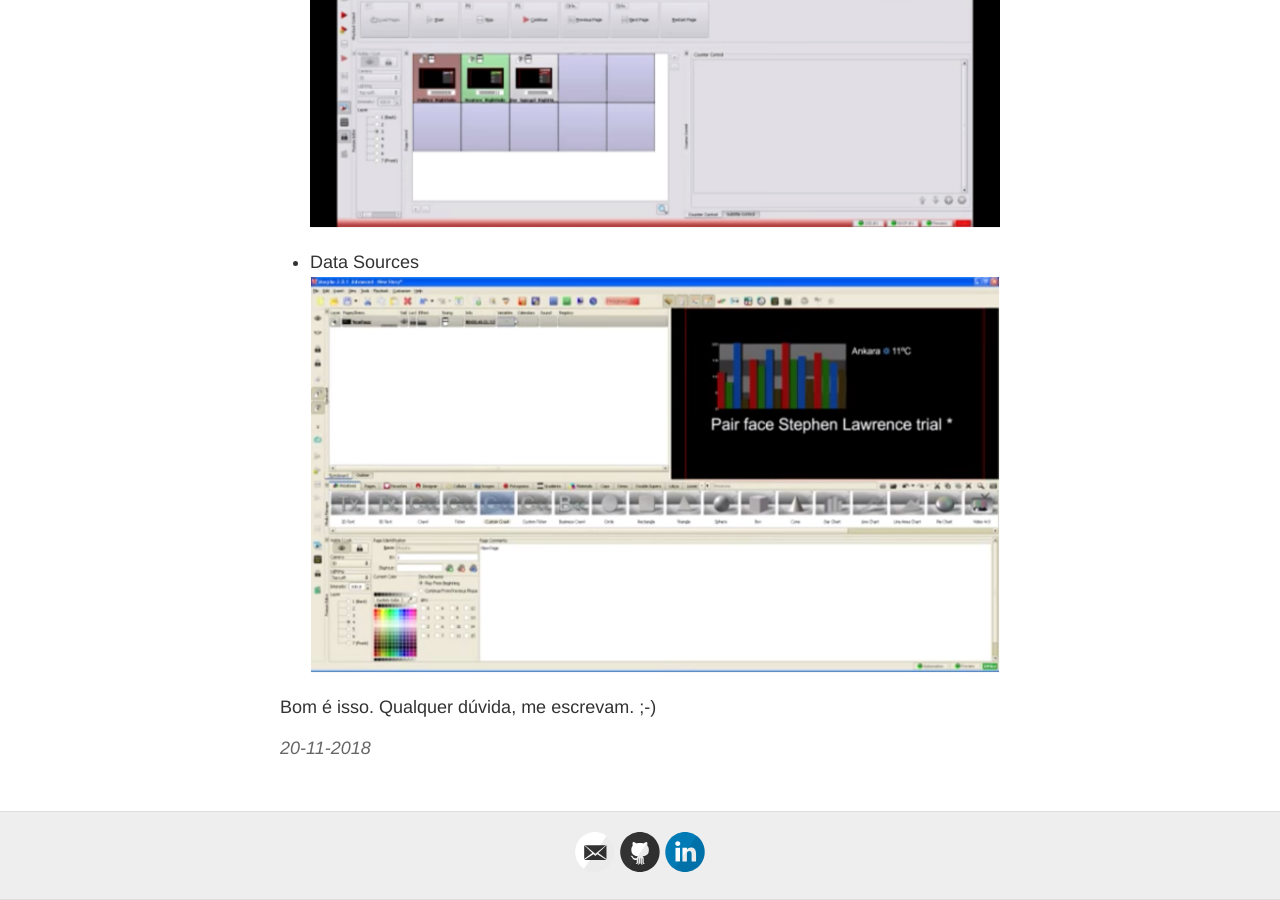
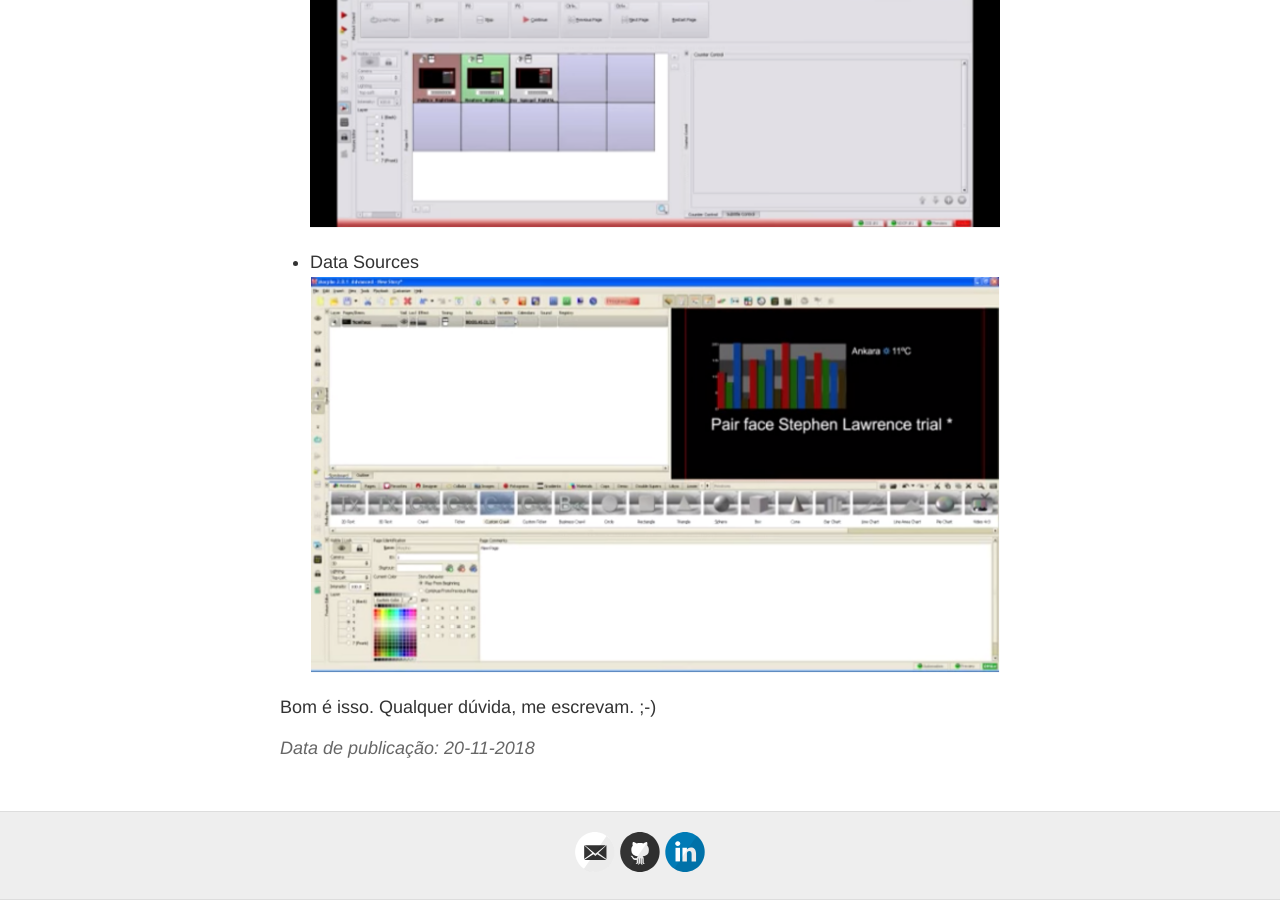
Before and after one commit to ficosta/ficosta.github.io, a Jekyll site: the page built from _posts/2018-11-20-Orad-Avid-Morpho.md, in a window 1280 px wide and 900 px high, scrolled down 1751 px. Built offline with Jekyll 4.4.1, drawn with Linux system fonts in a browser that asks for light colours; comment, search, counter and statistics services are not loaded.

Commit message:
Update Date

```diff
--- a/_layouts/post.html
+++ b/_layouts/post.html
@@ -10,7 +10,7 @@ layout: default
   </div>
 
   <div class="date">
-    {{ page.date | date: "%d-%m-%Y" }}
+  Data de publicação: {{ page.date | date: "%d-%m-%Y" }}
   </div>
 
   {% include disqus.html %}
```
